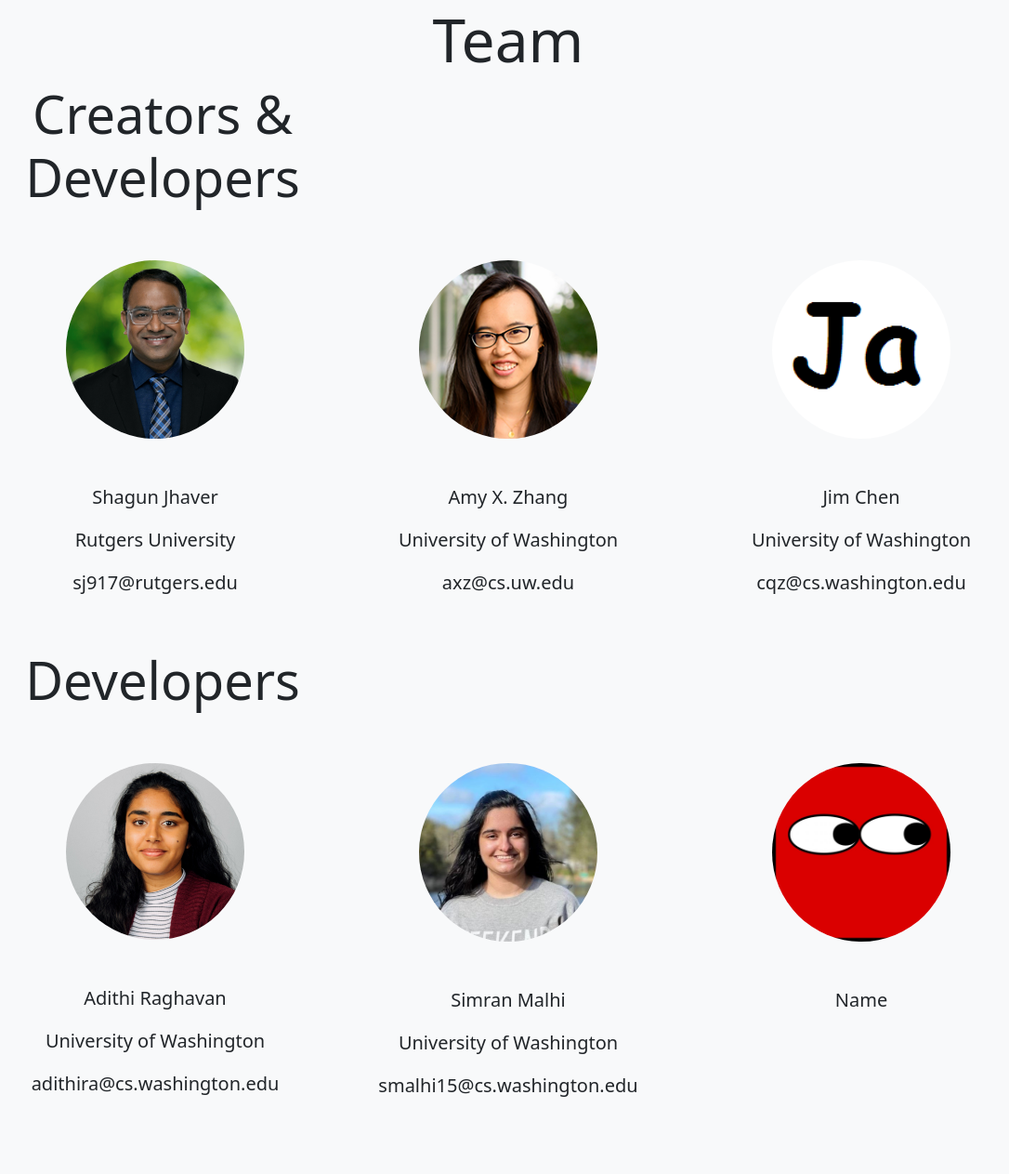
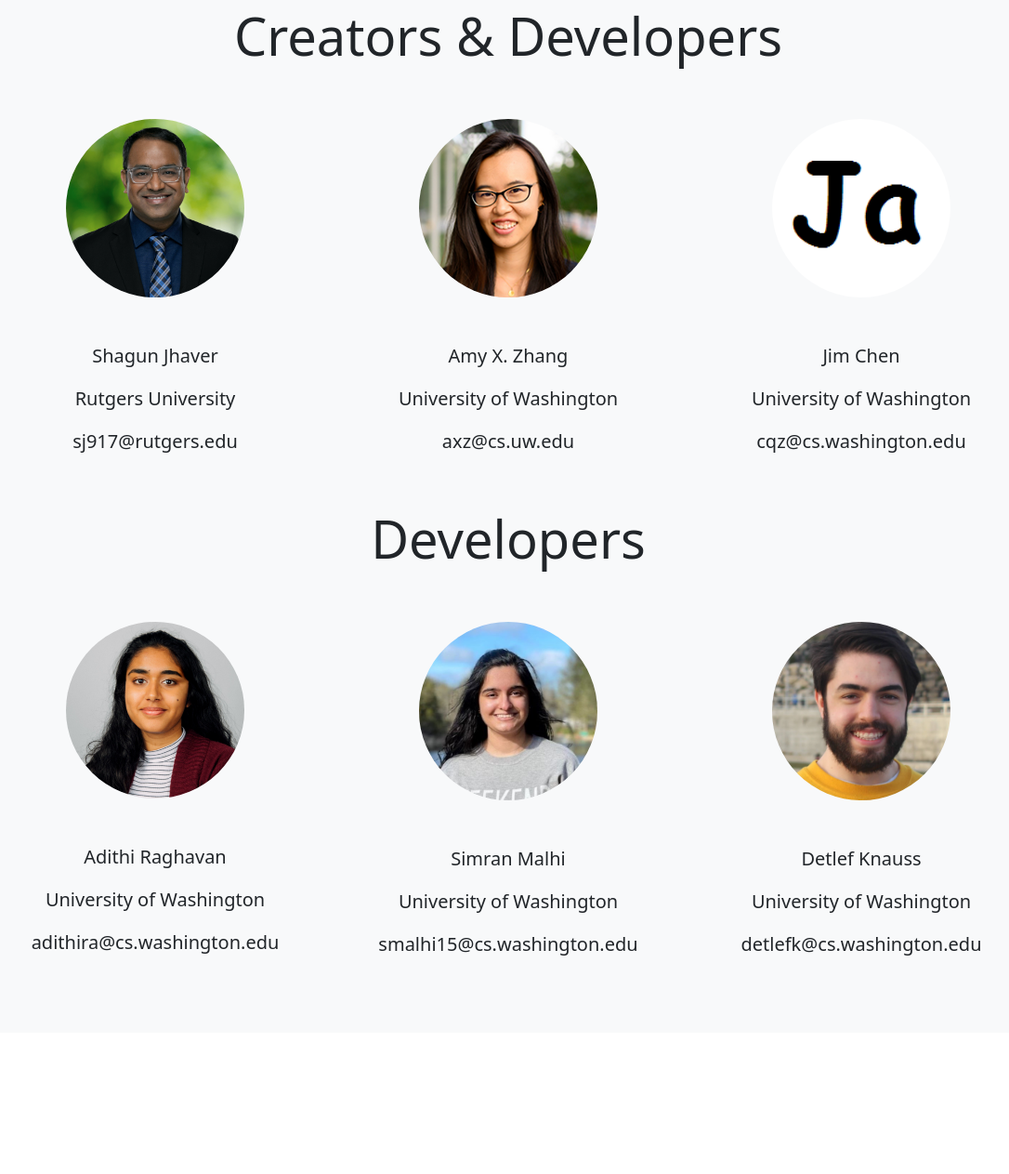
Before and after one commit to Social-Futures-Lab/FilterBuddy, a Django app: page / in a window 1280 px wide. Shown: the part 2664-3927 px from the top of the page at 93% size, without its empty margins (93-1179 px from the left). After the commit the page ends 3692 px from the top, so only its background shows below. Run offline with Django 3.2, Linux system fonts and the light colour scheme.

Commit message:
minor changes

```diff
--- a/youtube/templates/youtube/about_us_new.html
+++ b/youtube/templates/youtube/about_us_new.html
@@ -34,7 +34,6 @@
       <div class="album py-5 bg-light">
         <div class="container text-center">
           <div class="row">
-            <h2 class="display-3">Mission Statement</h2>
             <p class="fs-2">Filter Buddy is an application designed to help Youtube creators build, manage, and apply filters to their comments!</p>
             <div class="col">
               <a href="https://www.cl.cam.ac.uk/teaching/1213/DiscMathII/Ch2.pdf" target="_blank" class="btn btn-secondary btn-lg"><span style="font-size:larger;">Read Paper</span></a>
@@ -50,7 +49,7 @@
           </div>
           <br>
           <h2 class="display-3">Team</h2>
-          <h4 class="col-4 display-4">Creators & Developers</h4>
+          <h4 class="display-4">Creators & Developers</h4>
           <div class="row row-cols-1 row-cols-md-3 mb-3 text-center">
             <div class="col">
               <div class="profile">
@@ -81,7 +80,7 @@
             </div>
           </div>
           <br>
-          <h4 class="col-4 display-4">Developers</h4>
+          <h4 class="display-4">Developers</h4>
           <div class="row row-cols-1 row-cols-md-3 mb-3 text-center">
             <div class="col">
               <div class="profile">
@@ -103,9 +102,11 @@
             </div>
             <div class="col">
               <div class="profile">
-                <img src="{% static 'youtube/square.jpeg' %}" class="img-fluid rounded-circle py-5"
+                <img src="{% static 'youtube/detlef.png' %}" class="img-fluid rounded-circle py-5"
                 alt=""/>
-                <p class="fs-5">Name</p>
+                <p class="fs-5">Detlef Knauss</p>
+                <p class="fs-5">University of Washington</p>
+                <p class="fs-5">detlefk@cs.washington.edu</p>
               </div>
             </div>
           </div>
```
Also changed, not shown: youtube/static/youtube/detlef.png (added).
